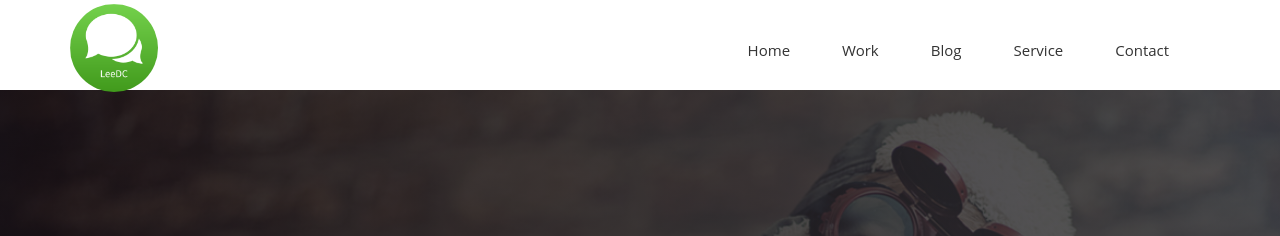
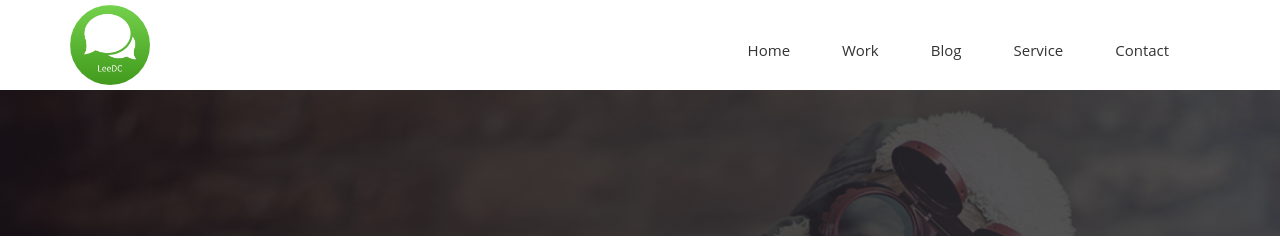
Before and after one commit to ldc84/.github.io, a Jekyll site: the page built from index.html, in a window 1280 px wide. Shown: the top 236 px of the page. Built offline with Jekyll 4.4.1, drawn with Linux system fonts in a browser that asks for light colours; some web fonts are replaced.

Commit message:
logo image

```diff
--- a/css/airspace.css
+++ b/css/airspace.css
@@ -90,11 +90,11 @@ header .navbar {
 
 header .navbar-brand {
     padding:0;
-    margin-top:-16px;
+    margin-top:-15px;
 }
 
 header .navbar-brand img {
-    width:88px;
+    width:80px;
     border-radius:50%;
 }
 
```
